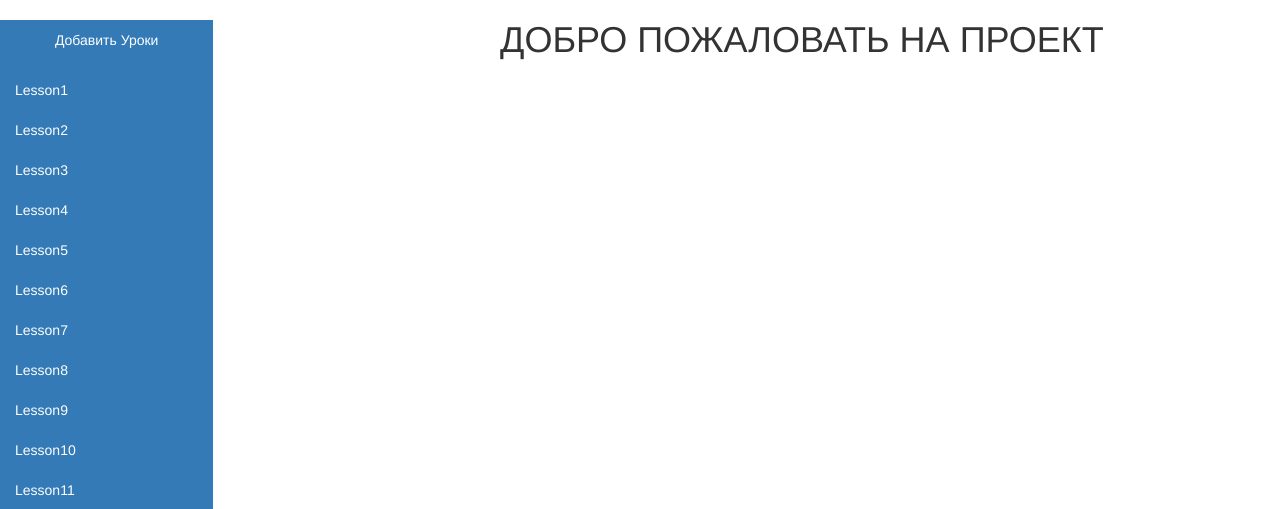
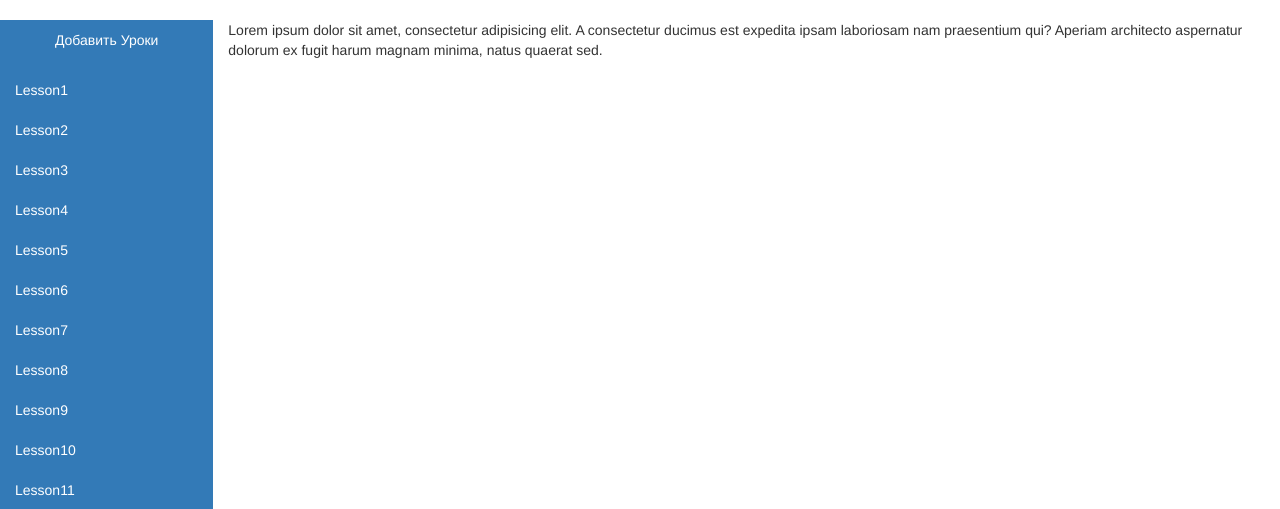
Before and after one commit to Pavel167988/PavelKostenko, a PHP site: page / in a window 1280 px wide. Shown: the part 148-657 px from the top of the page. Run offline with PHP 8.4, Linux system fonts and the light colour scheme.

Commit message:
update site

```diff
--- a/index.php
+++ b/index.php
@@ -108,7 +108,9 @@
         </ul>
     </div>
 
-    <h1>ДОБРО ПОЖАЛОВАТЬ НА ПРОЕКТ</h1>
+            <div class="col-md-10">
+                Lorem ipsum dolor sit amet, consectetur adipisicing elit. A consectetur ducimus est expedita ipsam laboriosam nam praesentium qui? Aperiam architecto aspernatur dolorum ex fugit harum magnam minima, natus quaerat sed.
+            </div>
 
     </div>
     </div>
```
